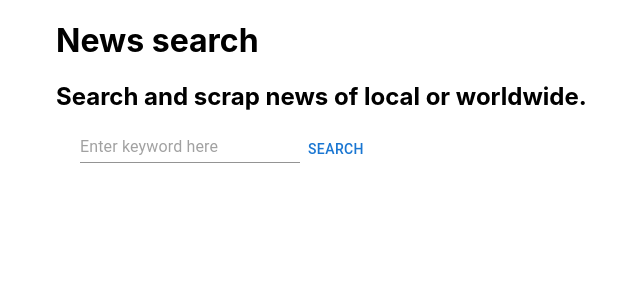
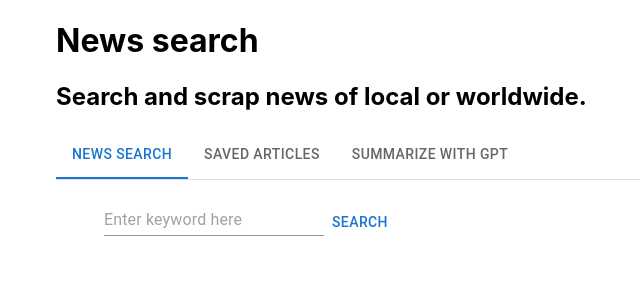
Before and after one commit to d104601/whathappened-frontend, a React (Create React App) app: page / in a window 1280 px wide. Shown: the top 300 px of the page, without its empty margins (8-648 px from the left). Built offline with nearby package versions, Linux system fonts and the light colour scheme.

Commit message:
Added tabs for multiple features

```diff
--- a/src/App.tsx
+++ b/src/App.tsx
@@ -1,13 +1,13 @@
 import React from 'react';
 import {Container} from "@mui/material";
-import newsSearch from "./services/newsSearch";
+import Subnav from "./components/subnav";
 
 function App() {
   return (
       <Container maxWidth={"lg"}>
           <h1>News search</h1>
           <h2>Search and scrap news of local or worldwide.</h2>
-          {newsSearch()}
+          {Subnav()}
       </Container>
   );
 }
--- /dev/null
+++ b/src/components/subnav.tsx
@@ -0,0 +1,69 @@
+import {ReactNode, SyntheticEvent, useState} from 'react';
+import {Box, Tab, Tabs, Typography} from "@mui/material";
+import newsSearch from "../services/newsSearch";
+
+interface TabPanelProps {
+    children?: ReactNode;
+    index: number;
+    value: number;
+}
+
+function TabPanel(props: TabPanelProps) {
+    const { children, value, index, ...other } = props;
+
+    return (
+        <div
+            role="tabpanel"
+            hidden={value !== index}
+            id={`simple-tabpanel-${index}`}
+            aria-labelledby={`simple-tab-${index}`}
+            {...other}
+        >
+            {value === index && (
+                <Box sx={{ p: 3 }}>
+                    <Typography>{children}</Typography>
+                </Box>
+            )}
+        </div>
+    );
+}
+
+function a11yProps(index: number) {
+    return {
+        id: `simple-tab-${index}`,
+        'aria-controls': `simple-tabpanel-${index}`,
+    };
+}
+
+
+const Subnav = () => {
+    // 2 tabs: Search and Saved
+    const [value, setValue] = useState(0);
+
+    const handleChange = (event: SyntheticEvent, newValue: number) => {
+        setValue(newValue);
+    }
+
+    return (
+        <Box sx={{ width: '100%' }}>
+            <Box sx={{ borderBottom: 1, borderColor: 'divider' }}>
+                <Tabs value={value} onChange={handleChange} aria-label="basic tabs example">
+                    <Tab label="News Search" {...a11yProps(0)} />
+                    <Tab label="Saved Articles" {...a11yProps(1)} />
+                    <Tab label="Summarize with GPT" {...a11yProps(1)} />
+                </Tabs>
+            </Box>
+            <TabPanel value={value} index={0}>
+                {newsSearch()}
+            </TabPanel>
+            <TabPanel value={value} index={1}>
+                Saved Articles(Coming soon)
+            </TabPanel>
+            <TabPanel value={value} index={2}>
+                Summarize with GPT(Coming soon)
+            </TabPanel>
+        </Box>
+    );
+}
+
+export default Subnav;
--- a/src/services/newsSearch.tsx
+++ b/src/services/newsSearch.tsx
@@ -63,7 +63,7 @@
                                 <Link href={result.url}>{result.name}</Link><br/>
                                 {result.provider[0].name} {cuttingDate(result.datePublished)} {result.category}
                             </Typography>
-                            <Typography sx={{m: 2}}>{result.description}</Typography>
+                            <Typography sx={{m: 2}}>{result.description}....</Typography>
                             <Button sx={{m: 2}} variant ={"contained"} onClick={() => saveArticle(result)}>Save this article</Button>
                         </Card>
                     )
```
